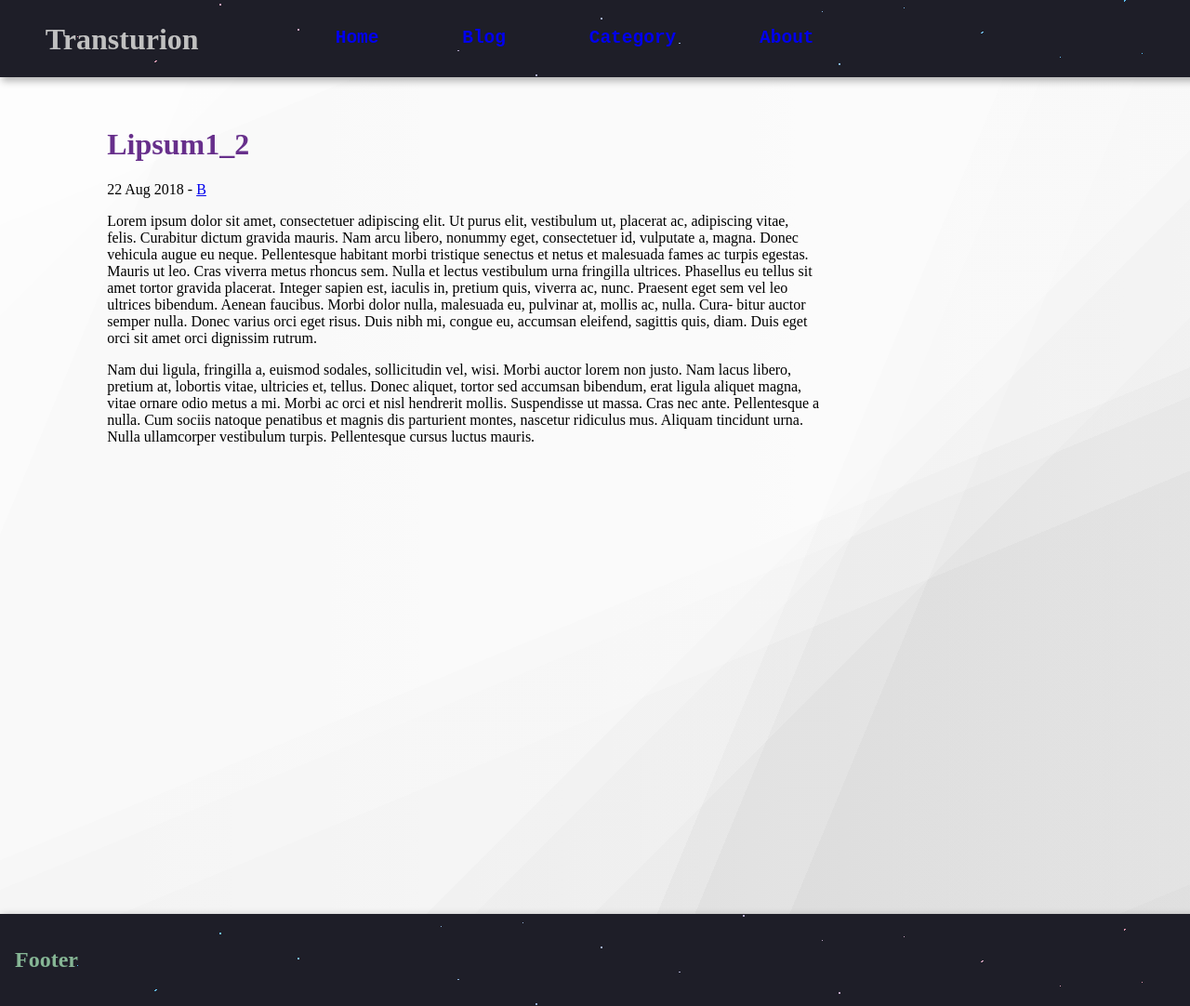
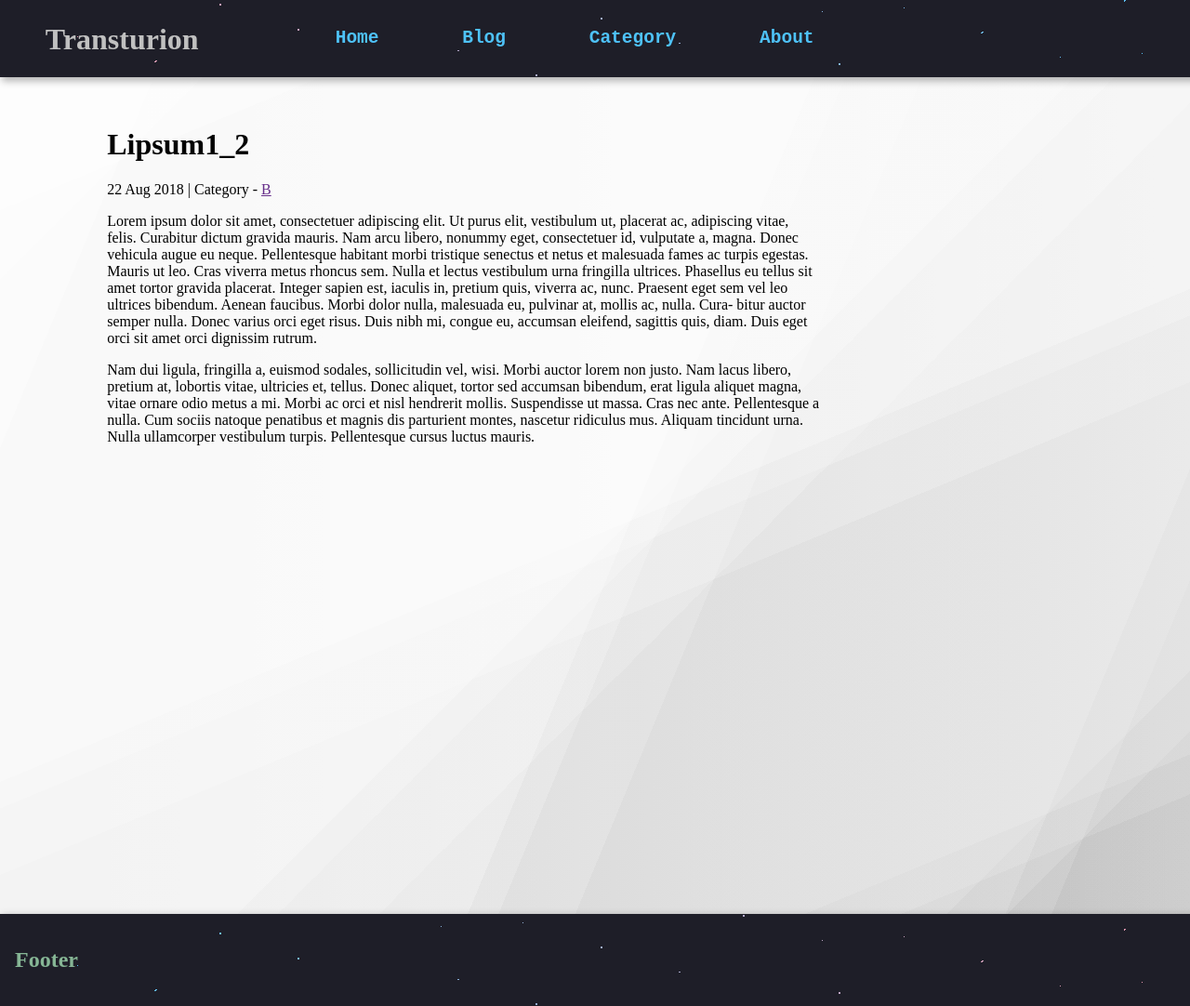
Before and after one commit to transturion/transturion.com, a Jekyll site: the page built from _posts/2018-08-22-lipsum1_2.md, in a window 1280 px wide. Shown: the whole page at 93% size. Built offline with Jekyll 4.4.1, drawn with Linux system fonts in a browser that asks for light colours.

Commit message:
Minor changes to layouts.

```diff
--- a/_layouts/default.html
+++ b/_layouts/default.html
@@ -2,6 +2,7 @@
 <html>
     <head>
         <meta charset="utf-8">
+        <meta name="viewport" content="width=device-width, initial-scale=1">
         <title>Transturion | {{ page.title }}</title>
         <link rel="stylesheet" href="/assets/css/styles.css">
     </head>
@@ -13,7 +14,7 @@
                 <nav><ul>
                     {% for item in site.data.navigation %}
                     <!---<li class="genderfae_green_border"><a href="{{ item.link }}" {% if page.url == item.link %} class="tab_highlight" {% endif %}>{{ item.name }}</a></li>--->
-                    <li><a href="{{ item.link }}" {% if page.url == item.link %} class="tab_highlight" {% endif %}>{{ item.name }}</a></li>
+                    <li><a href="{{ item.link }}" {% if page.url == item.link %} class="link_highlight_active" {% else %} class="link_highlight_inactive" {% endif %}>{{ item.name }}</a></li>
                     {% endfor %}
                 </ul></nav>
             </div>
--- a/_layouts/post.html
+++ b/_layouts/post.html
@@ -2,10 +2,9 @@
 layout: default
 ---
 <div class="content">
-    <h1 class="tspurple">{{ page.title }}</h1>
+    <h1>{{ page.title }}</h1>
     <p>
-        {{ page.date | date_to_string }}
-        {% assign type = site.types | where: 'type', page.type | first %}
+        {{ page.date | date_to_string }} | Category {% assign type = site.types | where: 'type', page.type | first %}
         {% if type %}
         - <a href="{{ type.url }}">{{ type.type }}</a>
         {% endif %}
--- a/_sass/content.scss
+++ b/_sass/content.scss
@@ -9,14 +9,6 @@ body {
     /*background-image: linear-gradient(74deg, rgba(236, 236, 236,0.02) 0%, rgba(236, 236, 236,0.02) 13%,transparent 13%, transparent 64%,rgba(55, 55, 55,0.02) 64%, rgba(55, 55, 55,0.02) 71%,rgba(239, 239, 239,0.02) 71%, rgba(239, 239, 239,0.02) 100%),linear-gradient(170deg, rgba(8, 8, 8,0.02) 0%, rgba(8, 8, 8,0.02) 1%,transparent 1%, transparent 60%,rgba(9, 9, 9,0.02) 60%, rgba(9, 9, 9,0.02) 80%,rgba(198, 198, 198,0.02) 80%, rgba(198, 198, 198,0.02) 100%),linear-gradient(118deg, rgba(134, 134, 134,0.02) 0%, rgba(134, 134, 134,0.02) 30%,transparent 30%, transparent 43%,rgba(85, 85, 85,0.02) 43%, rgba(85, 85, 85,0.02) 47%,rgba(103, 103, 103,0.02) 47%, rgba(103, 103, 103,0.02) 100%),linear-gradient(249deg, rgba(178, 178, 178,0.02) 0%, rgba(178, 178, 178,0.02) 8%,transparent 8%, transparent 47%,rgba(161, 161, 161,0.02) 47%, rgba(161, 161, 161,0.02) 61%,rgba(19, 19, 19,0.02) 61%, rgba(19, 19, 19,0.02) 100%),linear-gradient(90deg, rgb(255,255,255),rgb(255,255,255));
     min-height: 100vh;*/
 }
-
-/* content */
-
-
-/* current page highlight */
-.tab_highlight {
-    color: #F096AA;
-    }
 
 /* content tabbing */
 .lefttab {
@@ -32,6 +24,7 @@ body {
     padding-left: 2em;
 }
 
+/* content */
 .content {
     position: relative;
     top: 50%;
@@ -51,6 +44,51 @@ body {
     box-shadow: 3px 3px 8px 1px rgba(0,0,0,0.3);
 }
 
-.tspurple {
+/* define a few pride colors */
+
+.transprideblue {
+    color: #4EC2F8;
+}
+
+.transpridepink {
+    color: #4EC2F8;
+}
+
+.genderfaegreendark {
+    color: #86B695;
+}
+
+.genderfaegreenlight {
+    color: #B7D89F;
+}
+
+.genderfaeyellow {
+    color: #F8FDC4;
+}
+
+.tspurplelight {
+    color: #9561A8;
+}
+
+.tspurpledark {
     color: #672F8B;
 }
+
+/* link colors */
+a {
+  color: #672F8B;
+}
+
+a:hover {
+  color: #F096AA;
+}
+
+/* current tab highlight */
+.link_highlight_active {
+    color: #F096AA;
+    }
+
+/* inactive tabs */
+.link_highlight_inactive {
+    color: #4EC2F8;
+    }
--- a/_sass/gradientmagic.scss
+++ b/_sass/gradientmagic.scss
@@ -6,7 +6,7 @@
     margin: 0;
     padding: 0;
     min-height: 100vh;
-    min-width: 130vw;
+    min-width: 100vw;
     background: linear-gradient(112.5deg, rgb(214, 214, 214) 0%, rgb(214, 214, 214) 10%,rgb(195, 195, 195) 10%, rgb(195, 195, 195) 53%,rgb(176, 176, 176) 53%, rgb(176, 176, 176) 55%,rgb(157, 157, 157) 55%, rgb(157, 157, 157) 60%,rgb(137, 137, 137) 60%, rgb(137, 137, 137) 88%,rgb(118, 118, 118) 88%, rgb(118, 118, 118) 91%,rgb(99, 99, 99) 91%, rgb(99, 99, 99) 100%),linear-gradient(157.5deg, rgb(214, 214, 214) 0%, rgb(214, 214, 214) 10%,rgb(195, 195, 195) 10%, rgb(195, 195, 195) 53%,rgb(176, 176, 176) 53%, rgb(176, 176, 176) 55%,rgb(157, 157, 157) 55%, rgb(157, 157, 157) 60%,rgb(137, 137, 137) 60%, rgb(137, 137, 137) 88%,rgb(118, 118, 118) 88%, rgb(118, 118, 118) 91%,rgb(99, 99, 99) 91%, rgb(99, 99, 99) 100%),linear-gradient(135deg, rgb(214, 214, 214) 0%, rgb(214, 214, 214) 10%,rgb(195, 195, 195) 10%, rgb(195, 195, 195) 53%,rgb(176, 176, 176) 53%, rgb(176, 176, 176) 55%,rgb(157, 157, 157) 55%, rgb(157, 157, 157) 60%,rgb(137, 137, 137) 60%, rgb(137, 137, 137) 88%,rgb(118, 118, 118) 88%, rgb(118, 118, 118) 91%,rgb(99, 99, 99) 91%, rgb(99, 99, 99) 100%),linear-gradient(90deg, rgb(195, 195, 195),rgb(228, 228, 228));
     background-blend-mode:overlay,overlay,overlay,normal;
     background-attachment: scroll;
```
Also changed, not shown: _includes/navigation.html (deleted, +0 -8 lines).
